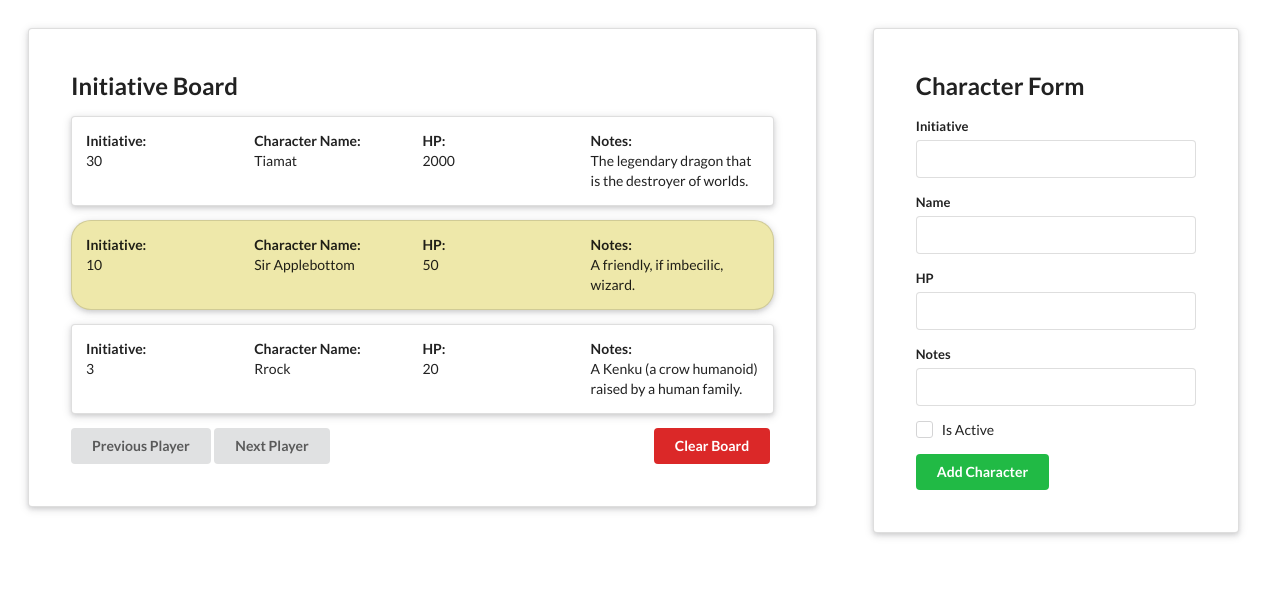
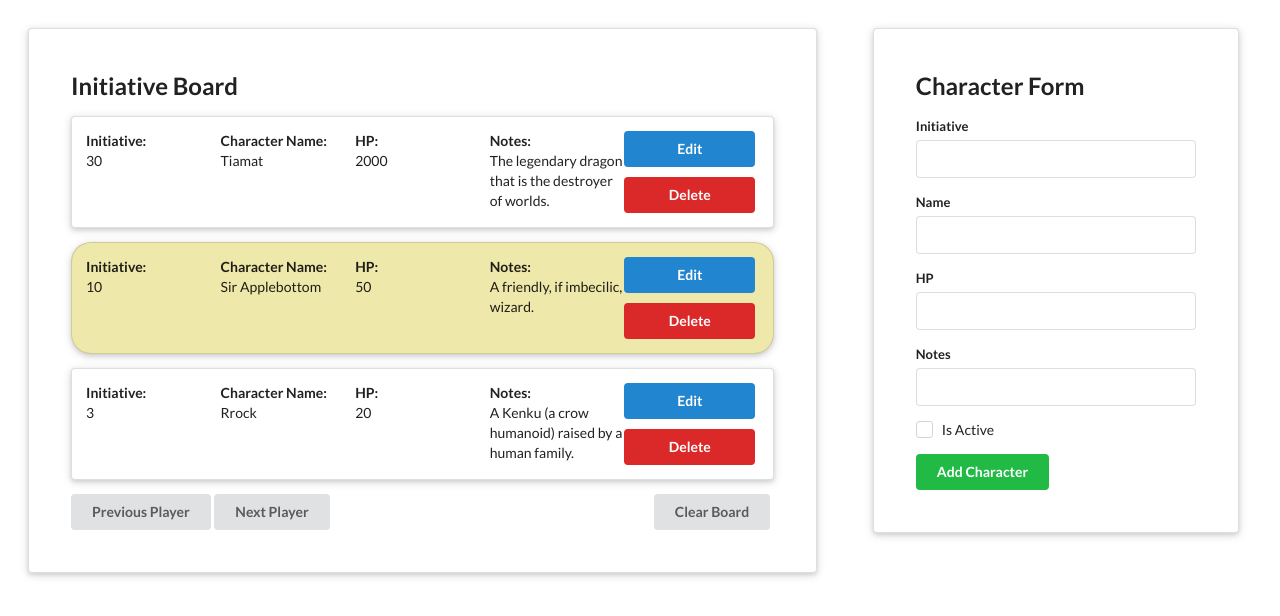
Before and after one commit to JackG102/dnd_initiative_tracker, a React (Create React App) app: page / in a window 1280 px wide. Shown: the top 616 px of the page. Built offline with nearby package versions, Linux system fonts and the light colour scheme.

Commit message:
Added edit and delete buttons with some styling

```diff
--- a/src/components/CharacterCard.css
+++ b/src/components/CharacterCard.css
@@ -7,7 +7,7 @@
   display: flex;
   flex-direction: column;
   flex-wrap: wrap;
-  width: 25%;
+  width: 20%;
 }
 
 div.character-card.is-active {
--- a/src/components/CharacterCard.js
+++ b/src/components/CharacterCard.js
@@ -20,6 +20,14 @@ const CharacterCard = ({initiative, name, hp, notes, active}) => {
         <span><strong>Notes:</strong></span>
         <p>{notes}</p>
       </div>
+      <div className="character-card--attribute">
+        <button className="ui button blue" style={{marginBottom: '10px'}}>
+          Edit
+        </button>
+        <button className="ui button red">
+          Delete
+        </button>
+      </div>
     </div>
   );
 }
--- a/src/components/InitiativeList.js
+++ b/src/components/InitiativeList.js
@@ -27,7 +27,7 @@ const InitiativeList = ({characterData, setModalVisible}) => {
           <button className="ui button">Next Player</button>
         </div>
         <button
-          className="ui red button"
+          className="ui button"
           onClick={(event) => setModalVisible(true)}
         >
           Clear Board
```
